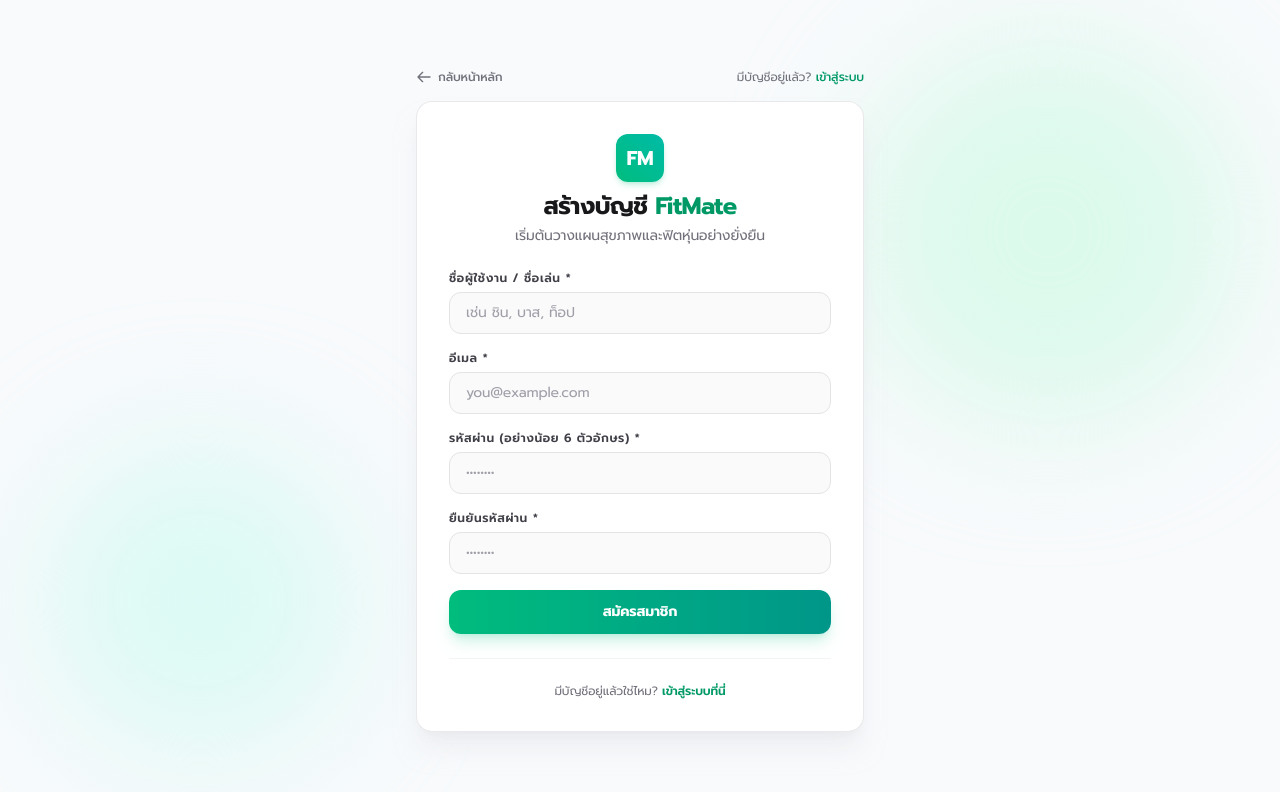
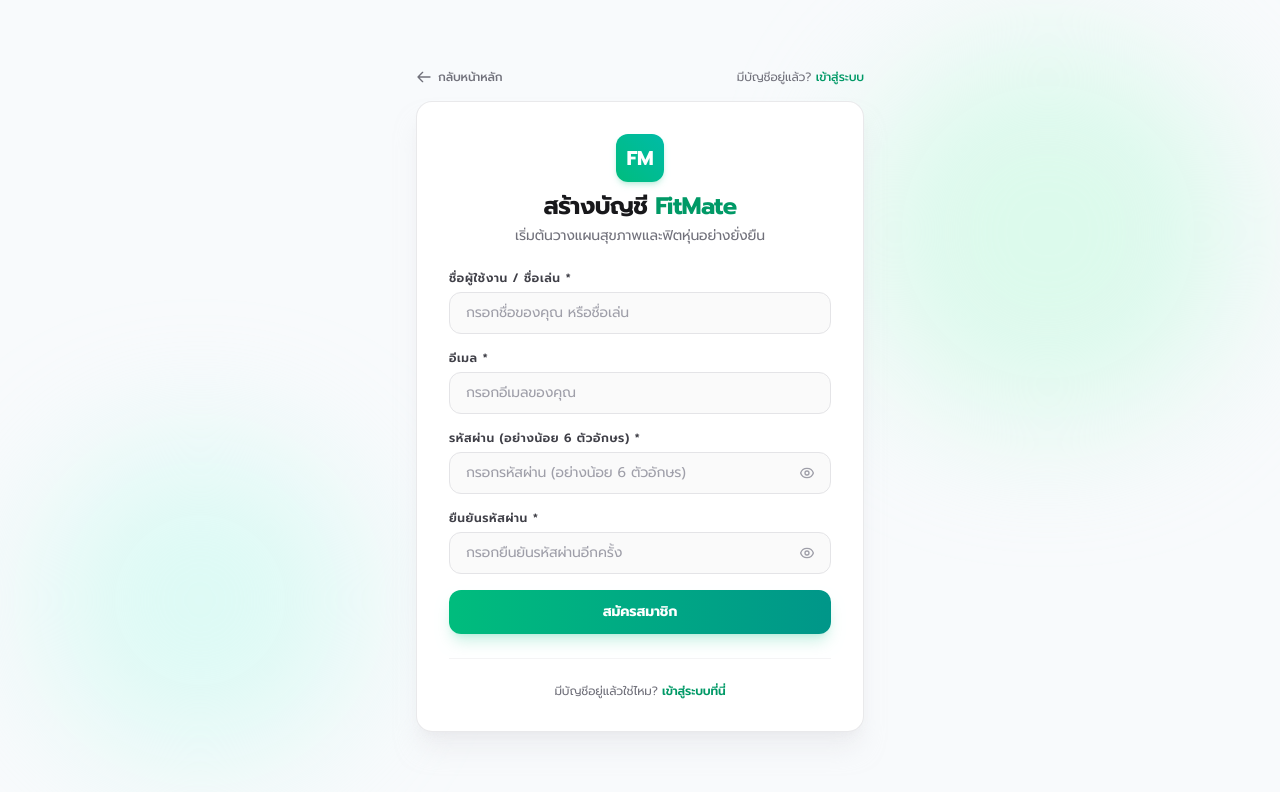
Before and after one commit to 6720210042-boop/FitMate, a Next.js app: page /register in a window 1280 px wide. Shown: the top 792 px of the page. Built offline with nearby package versions, Linux system fonts and the light colour scheme.

Commit message:
feat: enhance register and login flows with Thai placeholders, eye toggles, and strict auth

```diff
--- a/app/login/page.tsx
+++ b/app/login/page.tsx
@@ -8,6 +8,7 @@
   const router = useRouter();
   const [email, setEmail] = useState("");
   const [password, setPassword] = useState("");
+  const [showPassword, setShowPassword] = useState(false);
   const [rememberMe, setRememberMe] = useState(true);
   const [isLoading, setIsLoading] = useState(false);
   const [errorMessage, setErrorMessage] = useState("");
@@ -17,22 +18,23 @@
     e.preventDefault();
     setErrorMessage("");
     setSuccessMessage("");
-    setIsLoading(true);
+
+    const normalizedEmail = email.toLowerCase().trim();
 
     // ตรวจสอบข้อมูลเบื้องต้น
-    if (!email || !password) {
+    if (!normalizedEmail || !password) {
       setErrorMessage("กรุณากรอกอีเมลและรหัสผ่านให้ครบถ้วน");
-      setIsLoading(false);
       return;
     }
 
+    setIsLoading(true);
+
     setTimeout(() => {
-      const normalizedEmail = email.toLowerCase().trim();
       let matchedName = normalizedEmail.split("@")[0];
       let isAuthenticated = false;
 
       if (typeof window !== "undefined") {
-        // ตรวจสอบกับบัญชีที่เคยสมัครไว้ในระบบ
+        // ตรวจสอบกับบัญชีที่เคยสมัครไว้ในระบบ (fitmate_accounts)
         let accounts: Array<{ name: string; email: string; password: string }> = [];
         try {
           const stored = localStorage.getItem("fitmate_accounts");
@@ -51,12 +53,9 @@
             setErrorMessage("รหัสผ่านไม่ถูกต้อง กรุณาลองใหม่อีกครั้ง");
             return;
           }
-        } else if (accounts.length === 0) {
-          // หากยังไม่มีการบันทึกบัญชีใดๆ ในเครื่อง ให้เข้าสู่ระบบได้เพื่อความสะดวก
-          isAuthenticated = true;
         } else {
           setIsLoading(false);
-          setErrorMessage("ไม่พบบัญชีผู้ใช้นี้ กรุณาสมัครสมาชิกใหม่");
+          setErrorMessage("ไม่พบบัญชีผู้ใช้นี้ กรุณาสมัครสมาชิกใหม่ก่อนเข้าใช้งาน");
           return;
         }
       }
@@ -79,7 +78,7 @@
           router.push(hasAssessment ? "/dashboard" : "/assessment");
         }, 1000);
       }
-    }, 600);
+    }, 500);
   };
 
   return (
@@ -109,29 +108,28 @@
           </svg>
           กลับหน้าหลัก
         </Link>
-        <span className="text-xs px-2.5 py-1 rounded-full bg-emerald-50 text-emerald-700 border border-emerald-200 font-medium">
+        <span className="text-xs text-emerald-700 font-semibold bg-emerald-50 px-2.5 py-1 rounded-full border border-emerald-200">
           FitMate Member
         </span>
       </div>
 
-      {/* กล่องการ์ดล็อกอินโทนสว่าง */}
-      <div className="w-full max-w-md bg-white border border-zinc-200/80 rounded-2xl p-8 shadow-xl shadow-zinc-200/50 backdrop-blur-xl relative z-10">
-        {/* หัวข้อและโลโก้ */}
-        <div className="text-center mb-8">
-          <div className="inline-flex items-center justify-center w-14 h-14 rounded-2xl bg-gradient-to-tr from-emerald-500 to-teal-500 text-white font-black text-2xl shadow-lg shadow-emerald-500/20 mb-3">
+      {/* กล่องการ์ดเข้าสู่ระบบโทนสว่าง สะอาดตา */}
+      <div className="w-full max-w-md bg-white border border-zinc-200/80 rounded-2xl p-6 sm:p-8 shadow-xl shadow-zinc-200/50 backdrop-blur-xl relative z-10">
+        <div className="text-center mb-6">
+          <div className="inline-flex items-center justify-center w-12 h-12 rounded-xl bg-gradient-to-tr from-emerald-500 to-teal-500 text-white font-black text-xl shadow-md shadow-emerald-500/20 mb-2">
             FM
           </div>
           <h1 className="text-2xl font-bold tracking-tight text-zinc-900">
             เข้าสู่ระบบ <span className="text-emerald-600">FitMate</span>
           </h1>
-          <p className="text-sm text-zinc-500 mt-1.5">
+          <p className="text-xs sm:text-sm text-zinc-500 mt-1">
             ก้าวต่อไปสู่เป้าหมายสุขภาพและรูปร่างที่ดีขึ้น
           </p>
         </div>
 
-        {/* กล่องแจ้งเตือนสถานะ */}
+        {/* ข้อความแจ้งเตือนข้อผิดพลาด */}
         {errorMessage && (
-          <div className="mb-5 p-3 rounded-lg bg-red-50 border border-red-200 text-red-700 text-xs flex items-center gap-2">
+          <div className="mb-5 p-3.5 rounded-xl bg-red-50 border border-red-200 text-red-700 text-xs flex items-center gap-2">
             <svg
               className="w-4 h-4 shrink-0 text-red-500"
               fill="none"
@@ -150,7 +148,7 @@
         )}
 
         {successMessage && (
-          <div className="mb-5 p-3 rounded-lg bg-emerald-50 border border-emerald-200 text-emerald-800 text-xs flex items-center gap-2">
+          <div className="mb-5 p-3.5 rounded-xl bg-emerald-50 border border-emerald-200 text-emerald-800 text-xs flex items-center gap-2">
             <svg
               className="w-4 h-4 shrink-0 text-emerald-600"
               fill="none"
@@ -176,6 +174,7 @@
             </label>
             <input
               type="email"
+              required
               value={email}
               onChange={(e) => setEmail(e.target.value)}
               placeholder="กรอกอีเมลของคุณ"
@@ -200,14 +199,34 @@
                 ลืมรหัสผ่าน?
               </a>
             </div>
+            <div className="relative">
               <input
-              type="password"
+                type={showPassword ? "text" : "password"}
+                required
                 value={password}
                 onChange={(e) => setPassword(e.target.value)}
                 placeholder="กรอกรหัสผ่านของคุณ"
-              className="w-full px-4 py-2.5 rounded-xl bg-zinc-50 border border-zinc-200 text-sm text-zinc-900 placeholder-zinc-400 focus:bg-white focus:outline-none focus:border-emerald-500 focus:ring-2 focus:ring-emerald-500/20 transition"
+                className="w-full pl-4 pr-11 py-2.5 rounded-xl bg-zinc-50 border border-zinc-200 text-sm text-zinc-900 placeholder-zinc-400 focus:bg-white focus:outline-none focus:border-emerald-500 focus:ring-2 focus:ring-emerald-500/20 transition"
                 autoComplete="current-password"
               />
+              <button
+                type="button"
+                onClick={() => setShowPassword(!showPassword)}
+                className="absolute right-3 top-1/2 -translate-y-1/2 text-zinc-400 hover:text-zinc-600 transition p-1"
+                title={showPassword ? "ซ่อนรหัสผ่าน" : "แสดงรหัสผ่าน"}
+              >
+                {showPassword ? (
+                  <svg className="w-4 h-4" fill="none" stroke="currentColor" viewBox="0 0 24 24">
+                    <path strokeLinecap="round" strokeLinejoin="round" strokeWidth={2} d="M13.875 18.825A10.05 10.05 0 0112 19c-4.478 0-8.268-2.943-9.543-7a9.97 9.97 0 011.563-3.029m5.858.908a3 3 0 114.243 4.243M9.878 9.878l4.242 4.242M9.88 9.88l-3.29-3.29m7.532 7.532l3.29 3.29M3 3l18 18" />
+                  </svg>
+                ) : (
+                  <svg className="w-4 h-4" fill="none" stroke="currentColor" viewBox="0 0 24 24">
+                    <path strokeLinecap="round" strokeLinejoin="round" strokeWidth={2} d="M15 12a3 3 0 11-6 0 3 3 0 016 0z" />
+                    <path strokeLinecap="round" strokeLinejoin="round" strokeWidth={2} d="M2.458 12C3.732 7.943 7.523 5 12 5c4.478 0 8.268 2.943 9.542 7-1.274 4.057-5.064 7-9.542 7-4.477 0-8.268-2.943-9.542-7z" />
+                  </svg>
+                )}
+              </button>
+            </div>
           </div>
 
           <div className="flex items-center justify-between pt-1">
@@ -257,7 +276,6 @@
           </button>
         </form>
 
-        {/* ตัวเลือกลงทะเบียน */}
         <div className="mt-6 pt-6 border-t border-zinc-100 text-center">
           <p className="text-xs text-zinc-500">
             ยังไม่มีบัญชี FitMate?{" "}
--- a/app/register/page.tsx
+++ b/app/register/page.tsx
@@ -13,6 +13,9 @@
   const [password, setPassword] = useState("");
   const [confirmPassword, setConfirmPassword] = useState("");
 
+  const [showPassword, setShowPassword] = useState(false);
+  const [showConfirmPassword, setShowConfirmPassword] = useState(false);
+
   const [isLoading, setIsLoading] = useState(false);
   const [errorMessage, setErrorMessage] = useState("");
   const [successMessage, setSuccessMessage] = useState("");
@@ -22,9 +25,18 @@
     setErrorMessage("");
     setSuccessMessage("");
 
-    // ตรวจสอบความถูกต้อง
-    if (!name || !email || !password) {
-      setErrorMessage("กรุณากรอกข้อมูลที่จำเป็นให้ครบถ้วน");
+    const trimmedName = name.trim();
+    const normalizedEmail = email.toLowerCase().trim();
+
+    // ตรวจสอบความถูกต้องของข้อมูล
+    if (!trimmedName || !normalizedEmail || !password) {
+      setErrorMessage("กรุณากรอกข้อมูลให้ครบถ้วนทุกช่อง");
+      return;
+    }
+
+    const emailRegex = /^[^\s@]+@[^\s@]+\.[^\s@]+$/;
+    if (!emailRegex.test(normalizedEmail)) {
+      setErrorMessage("รูปแบบอีเมลไม่ถูกต้อง กรุณาตรวจสอบอีกครั้ง");
       return;
     }
 
@@ -43,7 +55,6 @@
     setTimeout(() => {
       // ตรวจสอบและบันทึกข้อมูลบัญชีลงใน localStorage (fitmate_accounts)
       if (typeof window !== "undefined") {
-        const normalizedEmail = email.toLowerCase().trim();
         let accounts: Array<{ name: string; email: string; password: string }> = [];
         try {
           const stored = localStorage.getItem("fitmate_accounts");
@@ -60,15 +71,15 @@
         }
 
         accounts.push({
-          name: name.trim(),
+          name: trimmedName,
           email: normalizedEmail,
           password,
         });
         localStorage.setItem("fitmate_accounts", JSON.stringify(accounts));
 
-        // ตั้งค่าผู้ใช้ที่กำลังล็อกอินอยู่
+        // ตั้งค่า Session ผู้ใช้ที่กำลังล็อกอินอยู่
         const userProfile = {
-          name: name.trim(),
+          name: trimmedName,
           email: normalizedEmail,
           loggedIn: true,
         };
@@ -76,12 +87,14 @@
       }
 
       setIsLoading(false);
-      setSuccessMessage("สมัครสมาชิกสำเร็จ! กำลังนำท่านไปทำแบบประเมินสุขภาพ...");
+      setSuccessMessage("สมัครสมาชิกสำเร็จ! กำลังเข้าสู่ระบบและนำท่านไปเริ่มต้นใช้งาน...");
 
       setTimeout(() => {
-        router.push("/assessment");
-      }, 1200);
-    }, 600);
+        const hasAssessment =
+          typeof window !== "undefined" && !!localStorage.getItem("fitmate_assessment");
+        router.push(hasAssessment ? "/dashboard" : "/assessment");
+      }, 1000);
+    }, 500);
   };
 
   return (
@@ -137,7 +150,7 @@
         </div>
 
         {errorMessage && (
-          <div className="mb-5 p-3 rounded-lg bg-red-50 border border-red-200 text-red-700 text-xs flex items-center gap-2">
+          <div className="mb-5 p-3.5 rounded-xl bg-red-50 border border-red-200 text-red-700 text-xs flex items-center gap-2">
             <svg
               className="w-4 h-4 shrink-0 text-red-500"
               fill="none"
@@ -156,7 +169,7 @@
         )}
 
         {successMessage && (
-          <div className="mb-5 p-3 rounded-lg bg-emerald-50 border border-emerald-200 text-emerald-800 text-xs flex items-center gap-2">
+          <div className="mb-5 p-3.5 rounded-xl bg-emerald-50 border border-emerald-200 text-emerald-800 text-xs flex items-center gap-2">
             <svg
               className="w-4 h-4 shrink-0 text-emerald-600"
               fill="none"
@@ -184,7 +197,7 @@
               required
               value={name}
               onChange={(e) => setName(e.target.value)}
-              placeholder="เช่น ชิน, บาส, ท็อป"
+              placeholder="กรอกชื่อของคุณ หรือชื่อเล่น"
               className="w-full px-4 py-2.5 rounded-xl bg-zinc-50 border border-zinc-200 text-sm text-zinc-900 placeholder-zinc-400 focus:bg-white focus:outline-none focus:border-emerald-500 focus:ring-2 focus:ring-emerald-500/20 transition"
             />
           </div>
@@ -198,7 +211,7 @@
               required
               value={email}
               onChange={(e) => setEmail(e.target.value)}
-              placeholder="you@example.com"
+              placeholder="กรอกอีเมลของคุณ"
               className="w-full px-4 py-2.5 rounded-xl bg-zinc-50 border border-zinc-200 text-sm text-zinc-900 placeholder-zinc-400 focus:bg-white focus:outline-none focus:border-emerald-500 focus:ring-2 focus:ring-emerald-500/20 transition"
             />
           </div>
@@ -207,28 +220,66 @@
             <label className="block text-xs font-semibold text-zinc-700 uppercase tracking-wider mb-1.5">
               รหัสผ่าน (อย่างน้อย 6 ตัวอักษร) *
             </label>
+            <div className="relative">
               <input
-              type="password"
+                type={showPassword ? "text" : "password"}
                 required
                 value={password}
                 onChange={(e) => setPassword(e.target.value)}
-              placeholder="••••••••"
-              className="w-full px-4 py-2.5 rounded-xl bg-zinc-50 border border-zinc-200 text-sm text-zinc-900 placeholder-zinc-400 focus:bg-white focus:outline-none focus:border-emerald-500 focus:ring-2 focus:ring-emerald-500/20 transition"
+                placeholder="กรอกรหัสผ่าน (อย่างน้อย 6 ตัวอักษร)"
+                className="w-full pl-4 pr-11 py-2.5 rounded-xl bg-zinc-50 border border-zinc-200 text-sm text-zinc-900 placeholder-zinc-400 focus:bg-white focus:outline-none focus:border-emerald-500 focus:ring-2 focus:ring-emerald-500/20 transition"
               />
+              <button
+                type="button"
+                onClick={() => setShowPassword(!showPassword)}
+                className="absolute right-3 top-1/2 -translate-y-1/2 text-zinc-400 hover:text-zinc-600 transition p-1"
+                title={showPassword ? "ซ่อนรหัสผ่าน" : "แสดงรหัสผ่าน"}
+              >
+                {showPassword ? (
+                  <svg className="w-4 h-4" fill="none" stroke="currentColor" viewBox="0 0 24 24">
+                    <path strokeLinecap="round" strokeLinejoin="round" strokeWidth={2} d="M13.875 18.825A10.05 10.05 0 0112 19c-4.478 0-8.268-2.943-9.543-7a9.97 9.97 0 011.563-3.029m5.858.908a3 3 0 114.243 4.243M9.878 9.878l4.242 4.242M9.88 9.88l-3.29-3.29m7.532 7.532l3.29 3.29M3 3l18 18" />
+                  </svg>
+                ) : (
+                  <svg className="w-4 h-4" fill="none" stroke="currentColor" viewBox="0 0 24 24">
+                    <path strokeLinecap="round" strokeLinejoin="round" strokeWidth={2} d="M15 12a3 3 0 11-6 0 3 3 0 016 0z" />
+                    <path strokeLinecap="round" strokeLinejoin="round" strokeWidth={2} d="M2.458 12C3.732 7.943 7.523 5 12 5c4.478 0 8.268 2.943 9.542 7-1.274 4.057-5.064 7-9.542 7-4.477 0-8.268-2.943-9.542-7z" />
+                  </svg>
+                )}
+              </button>
+            </div>
           </div>
 
           <div>
             <label className="block text-xs font-semibold text-zinc-700 uppercase tracking-wider mb-1.5">
               ยืนยันรหัสผ่าน *
             </label>
+            <div className="relative">
               <input
-              type="password"
+                type={showConfirmPassword ? "text" : "password"}
                 required
                 value={confirmPassword}
                 onChange={(e) => setConfirmPassword(e.target.value)}
-              placeholder="••••••••"
-              className="w-full px-4 py-2.5 rounded-xl bg-zinc-50 border border-zinc-200 text-sm text-zinc-900 placeholder-zinc-400 focus:bg-white focus:outline-none focus:border-emerald-500 focus:ring-2 focus:ring-emerald-500/20 transition"
+                placeholder="กรอกยืนยันรหัสผ่านอีกครั้ง"
+                className="w-full pl-4 pr-11 py-2.5 rounded-xl bg-zinc-50 border border-zinc-200 text-sm text-zinc-900 placeholder-zinc-400 focus:bg-white focus:outline-none focus:border-emerald-500 focus:ring-2 focus:ring-emerald-500/20 transition"
               />
+              <button
+                type="button"
+                onClick={() => setShowConfirmPassword(!showConfirmPassword)}
+                className="absolute right-3 top-1/2 -translate-y-1/2 text-zinc-400 hover:text-zinc-600 transition p-1"
+                title={showConfirmPassword ? "ซ่อนรหัสผ่าน" : "แสดงรหัสผ่าน"}
+              >
+                {showConfirmPassword ? (
+                  <svg className="w-4 h-4" fill="none" stroke="currentColor" viewBox="0 0 24 24">
+                    <path strokeLinecap="round" strokeLinejoin="round" strokeWidth={2} d="M13.875 18.825A10.05 10.05 0 0112 19c-4.478 0-8.268-2.943-9.543-7a9.97 9.97 0 011.563-3.029m5.858.908a3 3 0 114.243 4.243M9.878 9.878l4.242 4.242M9.88 9.88l-3.29-3.29m7.532 7.532l3.29 3.29M3 3l18 18" />
+                  </svg>
+                ) : (
+                  <svg className="w-4 h-4" fill="none" stroke="currentColor" viewBox="0 0 24 24">
+                    <path strokeLinecap="round" strokeLinejoin="round" strokeWidth={2} d="M15 12a3 3 0 11-6 0 3 3 0 016 0z" />
+                    <path strokeLinecap="round" strokeLinejoin="round" strokeWidth={2} d="M2.458 12C3.732 7.943 7.523 5 12 5c4.478 0 8.268 2.943 9.542 7-1.274 4.057-5.064 7-9.542 7-4.477 0-8.268-2.943-9.542-7z" />
+                  </svg>
+                )}
+              </button>
+            </div>
           </div>
 
           <button
```
Also changed, not shown: app/dashboard/page.tsx (+23 -0 lines). Lines whose indentation alone changed are shown as unchanged.
